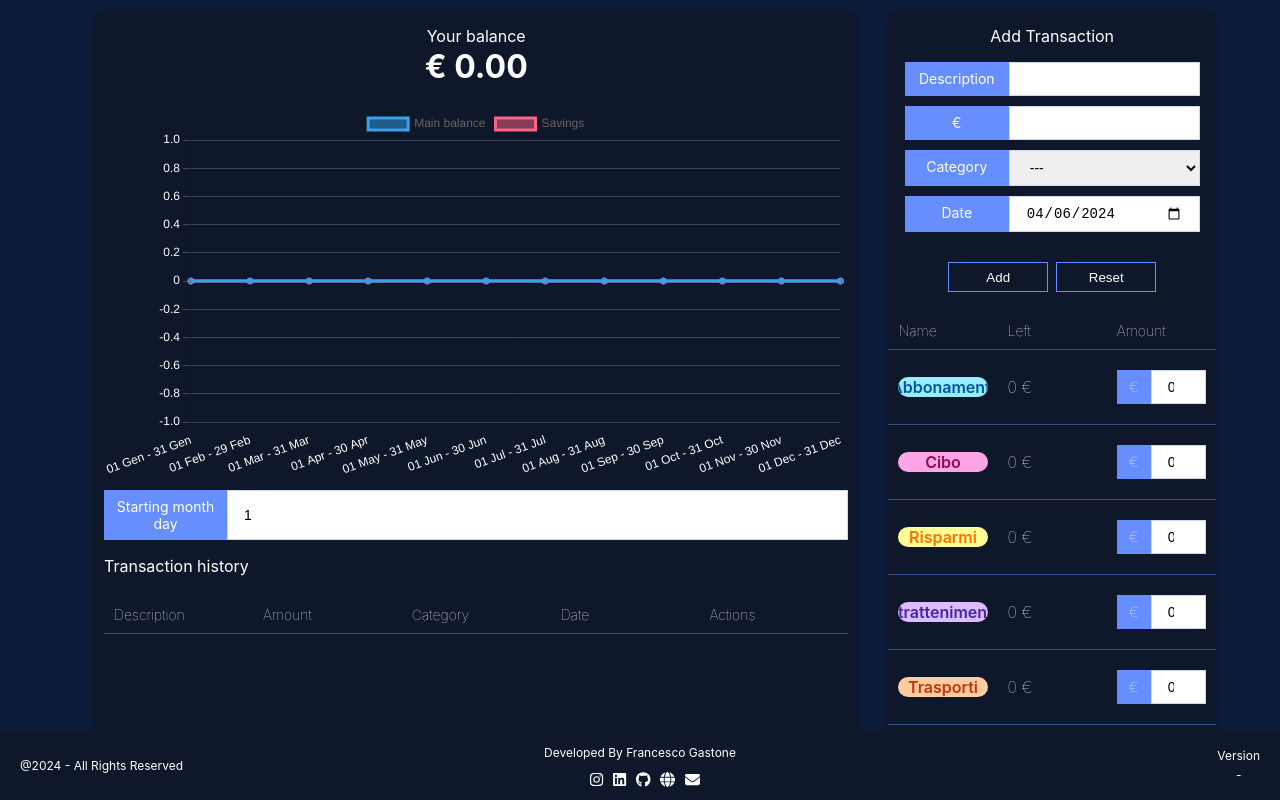
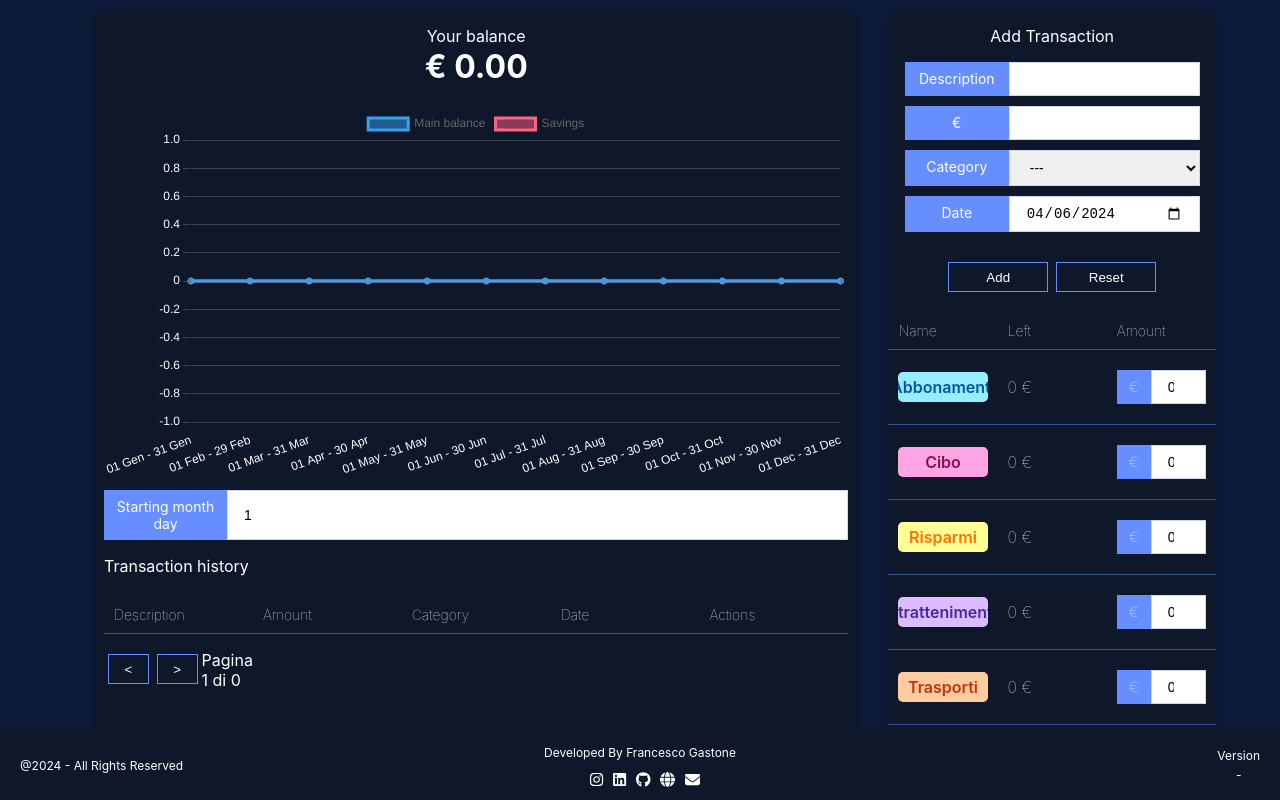
Before and after one commit to GastoneFrancesco/budget-buddy, a React (Create React App) app: page /home-page in a window 1280 px wide. Shown: the top 800 px of the page. Built offline with nearby package versions, Linux system fonts and the light colour scheme.

Commit message:
Tabella paginata

```diff
--- a/src/App.css
+++ b/src/App.css
@@ -218,6 +218,12 @@ body {
   text-align: left;
 }
 
+.footer-row {
+  display: flex;
+  flex-direction: row;
+  justify-content: space-between;
+}
+
 @media (max-width: 1000px) {
   .container {
     flex-direction: column;
--- a/src/components/AddTransactionComponent.tsx
+++ b/src/components/AddTransactionComponent.tsx
@@ -26,7 +26,7 @@ export const AddTransactionComponent: React.FC<AddTransactionComponentProps> = (
 
         const newTransaction: Transaction = {
             description: description,
-            amount: category === 'Income' ? amount : -amount,
+            amount: category === 'Income' ? +amount : -amount,
             category: category,
             date: parsedDate
         };
--- a/src/components/CategoriesTableComponent.tsx
+++ b/src/components/CategoriesTableComponent.tsx
@@ -74,8 +74,7 @@ export const CategoriesTableComponent: React.FC<CategoriesTableComponentProps> =
                     <div style={{
                       color: category.color,
                       backgroundColor: CategoryService.lightenColor(category.color),
-                      paddingInline: 10,
-                      borderRadius: 10,
+                      borderRadius: 5,
                       fontWeight: 600,
                       display: 'flex',
                       justifyContent: 'center',
@@ -83,7 +82,8 @@ export const CategoriesTableComponent: React.FC<CategoriesTableComponentProps> =
                       textAlign: 'center',
                       whiteSpace: 'nowrap',
                       overflow: 'hidden',
-                      textOverflow: 'ellipsis'
+                      textOverflow: 'ellipsis',
+                      height: 30
                     }}> {LanguageService.categoryNameToItalian(category.name)} </div>
                   </td>
                   <td>{category.budgetAmount + balances[index]} €</td>
--- a/src/components/HomePageComponent.tsx
+++ b/src/components/HomePageComponent.tsx
@@ -38,11 +38,11 @@ export const HomePageComponent: React.FC = () => {
     }
 
     const deleteFromTransactions = (indexToRemove: number) => {
-        setTransactionArray(currentTransaction => {
-            const updatedTransactions = currentTransaction.filter((_, index) => index !== indexToRemove);
-            localStorage.setItem('transactionArray', JSON.stringify(updatedTransactions));
-            return updatedTransactions;
-        });
+        transactionArray.splice(indexToRemove, 1);
+        //Creo una nuova lista, cosi che react riconosca il cambiamento
+        let updatedTransaction = [... transactionArray]
+        setTransactionArray(updatedTransaction);
+        localStorage.setItem('transactionArray', JSON.stringify(updatedTransaction))
     };
 
     return (
--- a/src/components/TransactionsTableComponent.tsx
+++ b/src/components/TransactionsTableComponent.tsx
@@ -1,16 +1,43 @@
-import React from "react";
+import React, { useEffect, useState } from "react";
 import { Transaction } from "../interfaces/Transaction";
 import { TransactionDescriptionComponent } from "./TransactionDescriptionComponent";
 import { DefaultCategories } from "../config/DefaultCategories";
 import { CategoryService } from "../services/CategoryService";
 import { LanguageService } from "../services/LanguageService";
+import { log } from "console";
 
 interface TransactionsTableComponentProps {
   list: Transaction[];
-  deleteAction: (indexToRemove: number) => void
+  deleteAction: (indexToRemove: number) => void;
 }
 
-export const TransactionsTableComponent: React.FC<TransactionsTableComponentProps> = ({ list, deleteAction }) => {
+export const TransactionsTableComponent: React.FC<TransactionsTableComponentProps> = ({
+  list,
+  deleteAction,
+}) => {
+  const [pageContent, setPageContent] = useState<Transaction[]>([]);
+  const [currentPage, setCurrentPage] = useState<number>(1);
+
+  const recordsForPage = 6;
+  const maxPages = Math.ceil(list.length / recordsForPage);
+
+  useEffect(() => {
+    const start = (currentPage - 1) * recordsForPage;
+    const end = start + recordsForPage;
+    setPageContent(list.slice(start, end));
+  }, [list, currentPage]);
+
+  const nextPage = (): void => {
+    if (currentPage * recordsForPage < list.length) {
+      setCurrentPage(currentPage + 1);
+    }
+  };
+
+  const previousPage = (): void => {
+    if (currentPage > 1) {
+      setCurrentPage(currentPage - 1);
+    }
+  };
 
   return (
     <div>
@@ -27,35 +54,83 @@ export const TransactionsTableComponent: React.FC<TransactionsTableComponentProp
         </thead>
         {/* Table Body */}
         <tbody>
-          {list.map((transaction, index) => (
+          {pageContent.map((transaction, index) => (
             <tr key={index}>
-              <td><TransactionDescriptionComponent description={transaction.description} /></td>
-              <td className={transaction.amount >= 0 ? "positive-amount" : "negative-amount"}>
+              <td>
+                <TransactionDescriptionComponent
+                  description={transaction.description}
+                />
+              </td>
+              <td
+                className={
+                  transaction.amount >= 0
+                    ? "positive-amount"
+                    : "negative-amount"
+                }
+              >
                 {transaction.amount.toFixed(2)} €
               </td>
               <td className="table-category">
-                <div style={{
-                  color: DefaultCategories.find(category => category.name === transaction.category)!.color,
-                  backgroundColor: CategoryService.lightenColor(DefaultCategories.find(category => category.name === transaction.category)!.color),
-                  paddingInline: 10,
-                  borderRadius: 10,
-                  fontWeight: 600,
-                  display: 'flex',
-                  justifyContent: 'center',
-                  alignItems: 'center',
-                  textAlign: 'center',
-                  whiteSpace: 'nowrap',
-                  overflow: 'hidden',
-                  textOverflow: 'ellipsis'
-                }}> {LanguageService.categoryNameToItalian(transaction.category)} </div>
+                <div
+                  style={{
+                    color: DefaultCategories.find(
+                      (category) => category.name === transaction.category
+                    )!.color,
+                    backgroundColor: CategoryService.lightenColor(
+                      DefaultCategories.find(
+                        (category) => category.name === transaction.category
+                      )!.color
+                    ),
+                    borderRadius: 5,
+                    fontWeight: 600,
+                    display: "flex",
+                    justifyContent: "center",
+                    alignItems: "center",
+                    textAlign: "center",
+                    whiteSpace: "nowrap",
+                    overflow: "hidden",
+                    textOverflow: "ellipsis",
+                    height: 30,
+                  }}
+                >
+                  {" "}
+                  {LanguageService.categoryNameToItalian(
+                    transaction.category
+                  )}{" "}
+                </div>
               </td>
-              <td>{transaction.date.toLocaleDateString('en-GB', { day: '2-digit', month: '2-digit', year: 'numeric' })}</td>
-              <td><button className="button-elimina" onClick={e => deleteAction(index)}>Delete</button>
+              <td>
+                {transaction.date.toLocaleDateString("en-GB", {
+                  day: "2-digit",
+                  month: "2-digit",
+                  year: "numeric",
+                })}
+              </td>
+              <td>
+                <button
+                  className="button-elimina"
+                  onClick={(e) => deleteAction(index)}
+                >
+                  Delete
+                </button>
               </td>
             </tr>
           ))}
         </tbody>
+        <tfoot>
+          <tr className="footer-row">
+            <button className="button" onClick={previousPage}>
+              {"<"}
+            </button>
+            <button className="button" onClick={nextPage}>
+              {">"}
+            </button>
+            <p>
+              Pagina {currentPage} di {maxPages}
+            </p>
+          </tr>
+        </tfoot>
       </table>
     </div>
-  )
-}
+  );
+};
```
